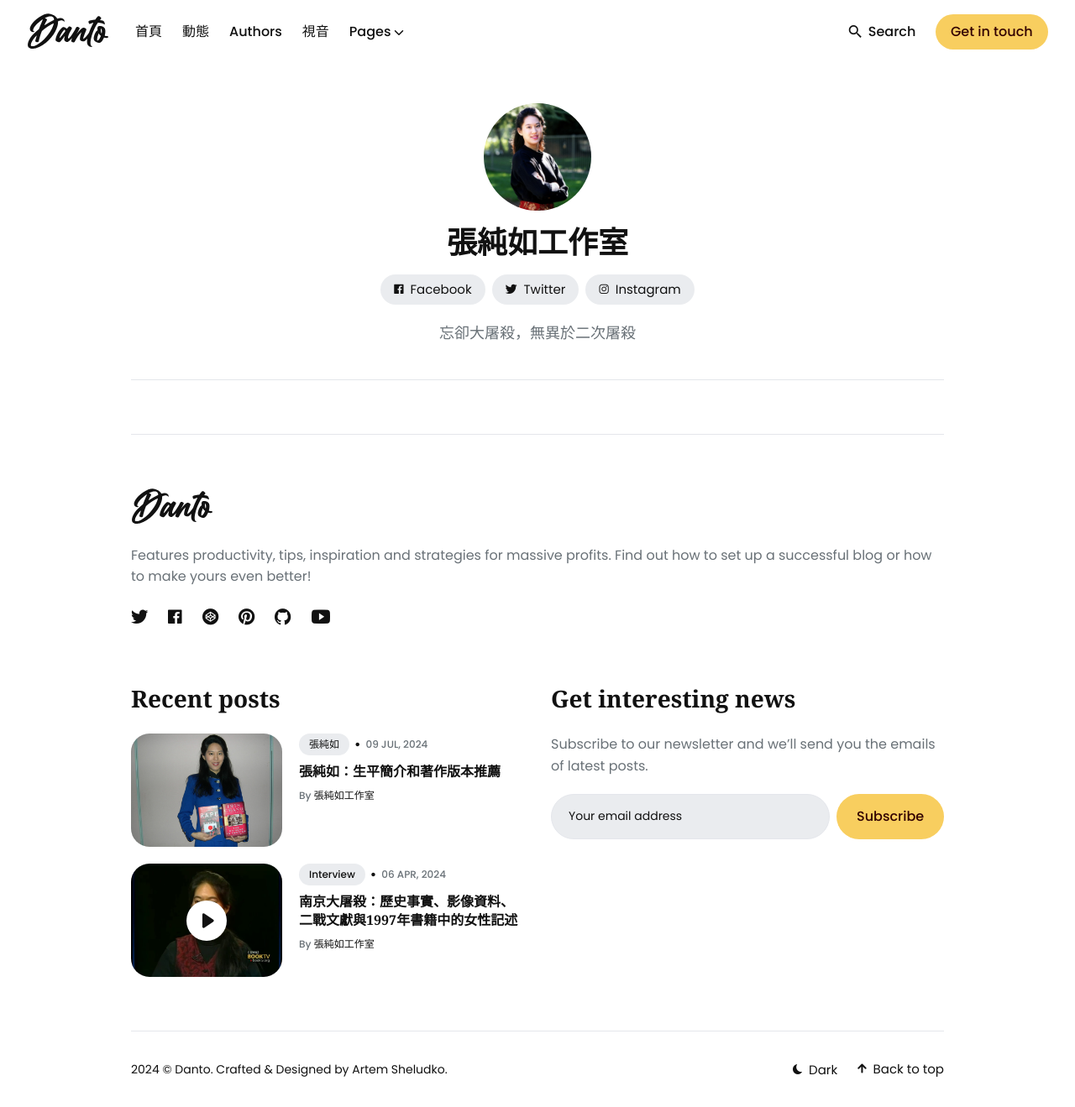
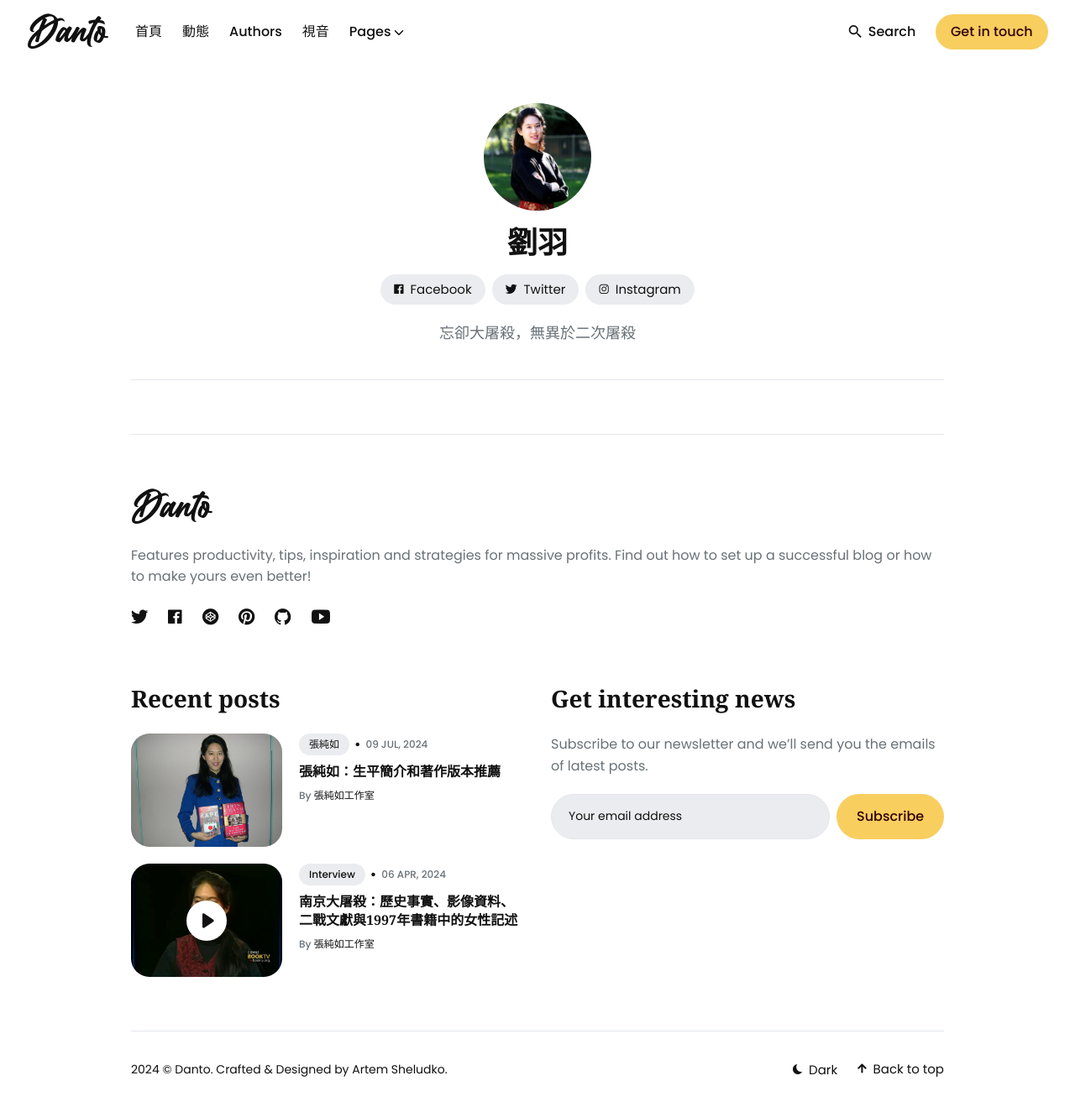
Before and after one commit to thatirischang/thatirischang.github.io, a Jekyll site: the page built from _authors/brianlau.md, in a window 1280 px wide. Shown: the whole page at 84% size. Built offline with Jekyll 4.4.1, drawn with Linux system fonts in a browser that asks for light colours.

Commit message:
Update and rename kaiya.md to brianlau.md

```diff
--- a/_authors/kaiya.md
+++ b/_authors/brianlau.md
@@ -1,6 +1,6 @@
 ---
-username: irischangii
-name: 張純如工作室
+username: brianlau
+name: 劉羽
 image: '/images/102.jpg'
 location:
 website:
```
